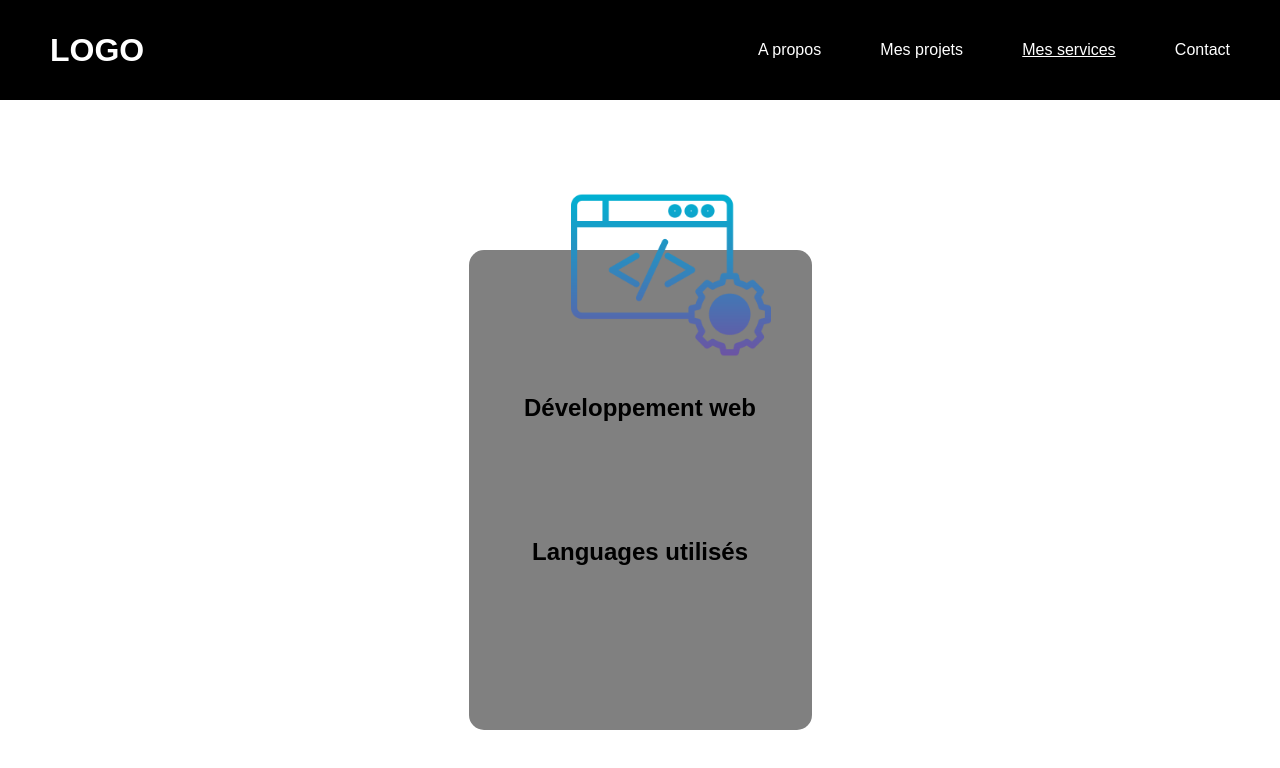
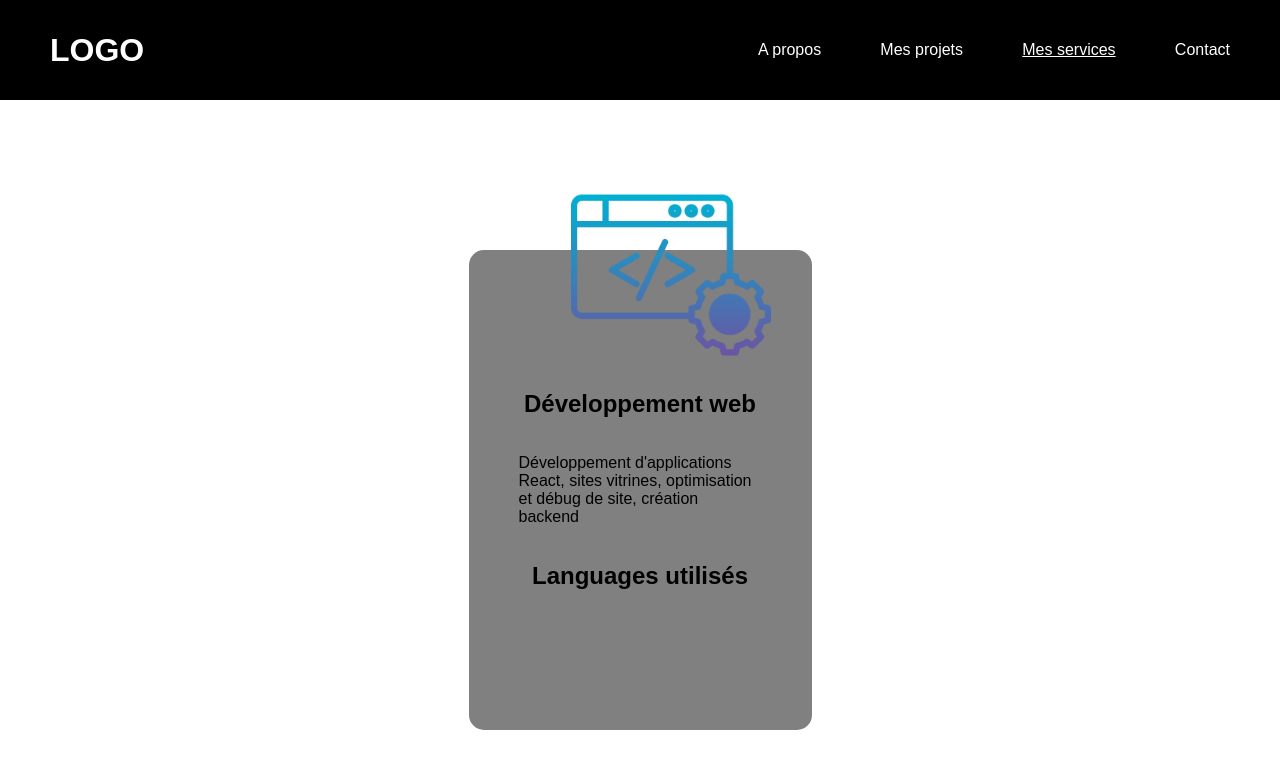
Before and after one commit to Oleome/Projet_8, a React (Vite) app in the folder vite-project/: page /services in a window 1280 px wide. Shown: the top 768 px of the page. Built offline with nearby package versions, Linux system fonts and the light colour scheme.

Commit message:
mes services

```diff
--- a/vite-project/src/pages/services.jsx
+++ b/vite-project/src/pages/services.jsx
@@ -10,7 +10,7 @@ function Services () {
                 </div>
                 <div className='skills'>
                     <h2>Développement web</h2>
-                    <p></p>
+                    <p>Développement d&apos;applications React, sites vitrines, optimisation et débug de site, création backend</p>
                 </div>
                 <div className='languages'>
                     <h2>Languages utilisés</h2>
--- a/vite-project/src/styles/services.scss
+++ b/vite-project/src/styles/services.scss
@@ -7,6 +7,7 @@
         display: flex;
         flex-direction: column;
         align-items: center;
+        justify-content: center;
         position: relative;
         width: 35%;
         height: 60vh;
@@ -27,13 +28,15 @@
         }
 
         .skills {
-            position: absolute;
-            bottom: 60%;
+            display: flex;
+            flex-direction: column;
+            align-items: center;
+            justify-content: center;
+            padding: 0 50px;
         }
 
         .languages {
-            position: absolute;
-            bottom: 30%;
+
         }
     }
 }
```
